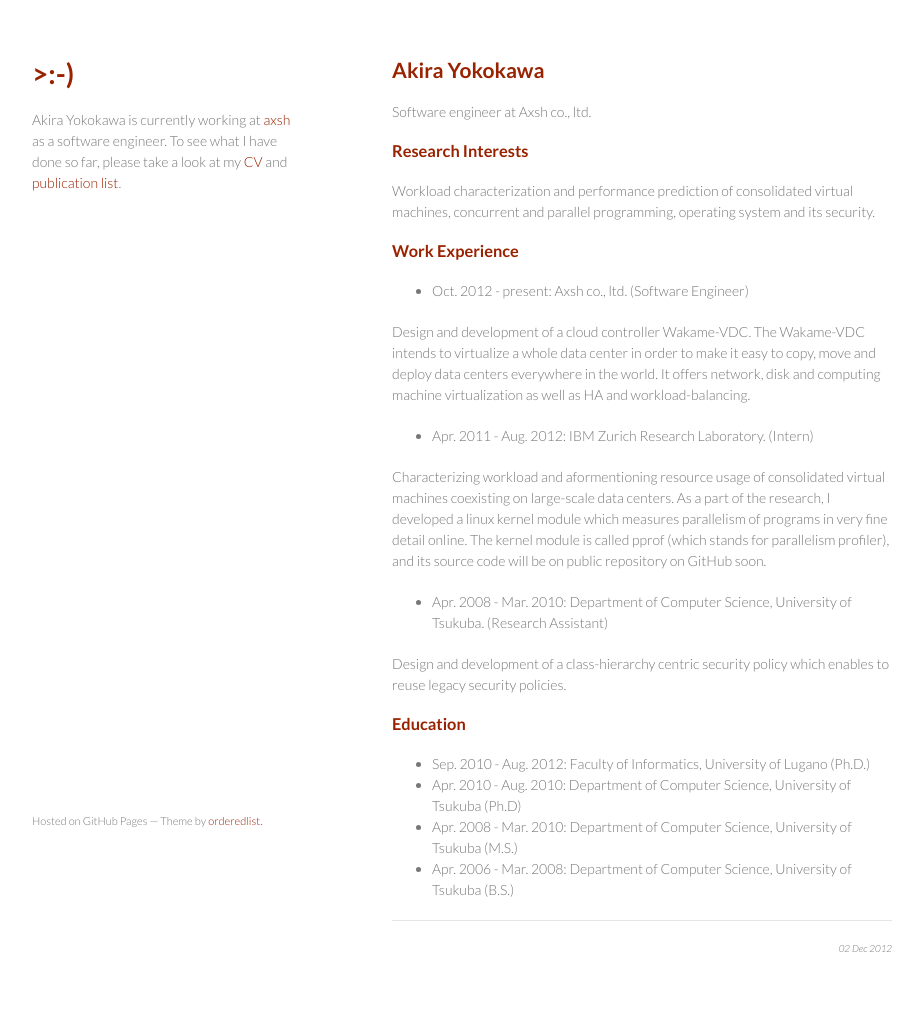
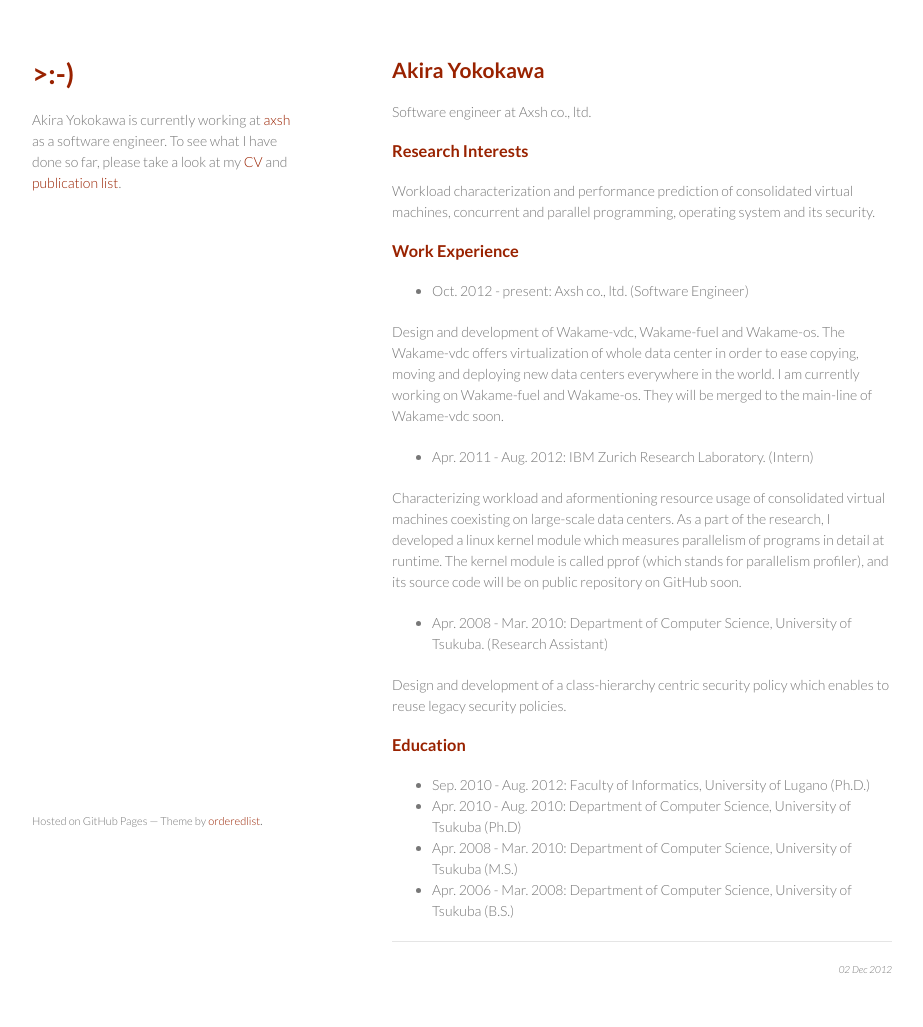
Before and after one commit to akry/akry.github.com, a Jekyll site: the page built from _posts/2012-12-02-cv.md, in a window 1280 px wide. Shown: the whole page, without its empty margins (178-1101 px from the left). Built offline with Jekyll 4.4.1, drawn with Linux system fonts in a browser that asks for light colours; before the commit the page ends 1006 px from its top, so only the background shows below that.

Commit message:
Fixed description on CV. Signed-off-by: Akira Yokokawa <akira.yokokawa@gmail.com>

```diff
--- a/_posts/2012-12-02-cv.md
+++ b/_posts/2012-12-02-cv.md
@@ -13,11 +13,11 @@
 
 * Oct. 2012 - present: Axsh co., ltd. (Software Engineer)
 
-Design and development of a cloud controller Wakame-VDC. The Wakame-VDC intends to virtualize a whole data center in order to make it easy to copy, move and deploy data centers everywhere in the world. It offers network, disk and computing machine virtualization as well as HA and workload-balancing.
+Design and development of Wakame-vdc, Wakame-fuel and Wakame-os. The Wakame-vdc offers virtualization of whole data center in order to ease copying, moving and deploying new data centers everywhere in the world. I am currently working on Wakame-fuel and Wakame-os. They will be merged to the main-line of Wakame-vdc soon.
 
 * Apr. 2011 - Aug. 2012: IBM Zurich Research Laboratory. (Intern)
 
-Characterizing workload and aformentioning resource usage of consolidated virtual machines coexisting on large-scale data centers. As a part of the research, I developed a linux kernel module which measures parallelism of programs in very fine detail online. The kernel module is called pprof (which stands for parallelism profiler), and its source code will be on public repository on GitHub soon.
+Characterizing workload and aformentioning resource usage of consolidated virtual machines coexisting on large-scale data centers. As a part of the research, I developed a linux kernel module which measures parallelism of programs in detail at runtime. The kernel module is called pprof (which stands for parallelism profiler), and its source code will be on public repository on GitHub soon.
 
 * Apr. 2008 - Mar. 2010: Department of Computer Science, University of Tsukuba. (Research Assistant)
 
```
